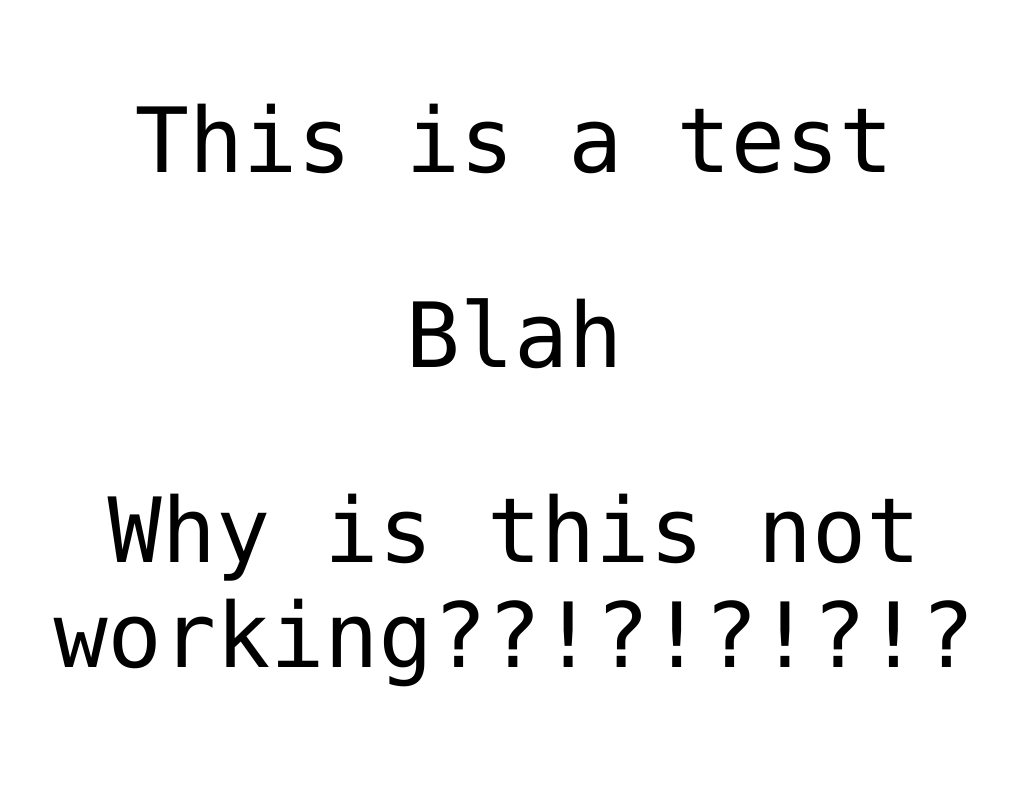
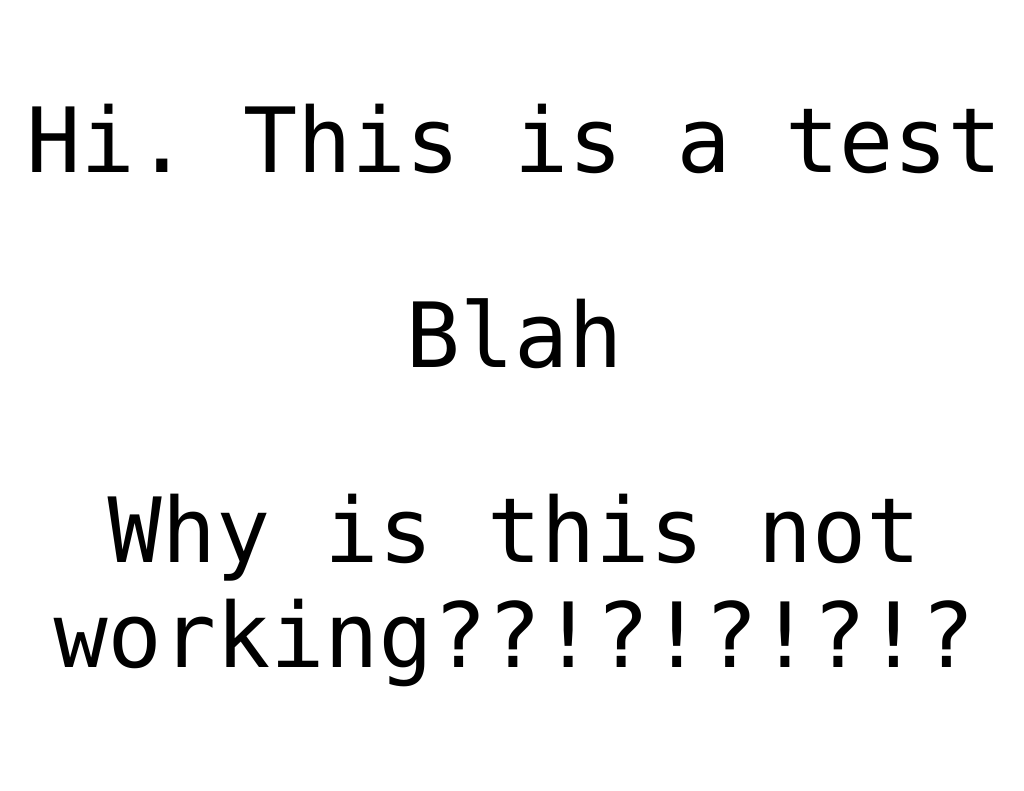
Before and after one commit to EvaliseYang/super-duper-parakeet, a plain HTML site: page index.html in a window 1280 px wide. Shown: the top 791 px of the page, without its empty margins (126-1150 px from the left). Drawn offline with Linux system fonts and the light colour scheme.

Commit message:
Update index.html

```diff
--- a/index.html
+++ b/index.html
@@ -22,7 +22,7 @@ p{
   font-size: 90px
   }
 </style>
-<p>This is a test</p>
+<p>Hi. This is a test</p>
 <p> Blah</p>
 <p> Why is this not working??!?!?!?!?</p>
 <p> If you make a change in your code, you have to go back into settings and click on your new url link to see your edited website. There is a lag time, so you have to wait a minute or two for the edited website url</p>
```
